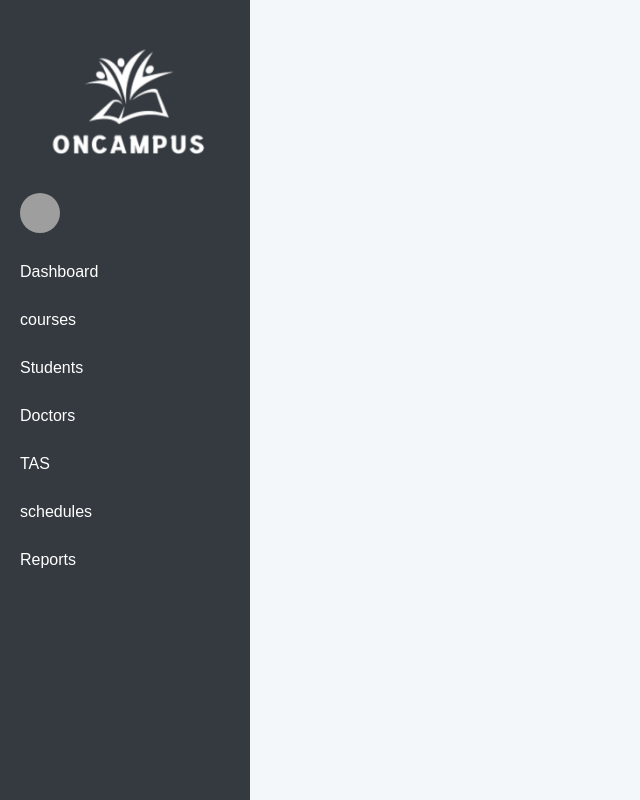
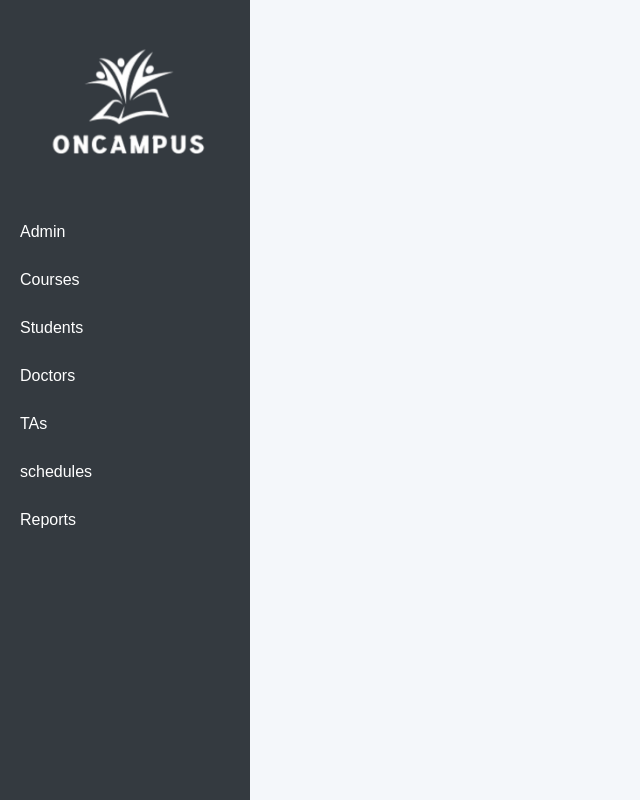
Before and after one commit to Youssef-Demerdash/ASP, a PHP site: page /dashboard_admin.php in a window 1280 px wide. Shown: the whole page, without its empty margins (0-640 px from the left). Run offline with PHP 8.4, Linux system fonts and the light colour scheme; grey boxes are pictures that could not be loaded.

Commit message:
modified

```diff
--- a/dashboard_admin.php
+++ b/dashboard_admin.php
@@ -3,7 +3,7 @@
 <head>
     <meta charset="UTF-8">
     <meta name="viewport" content="width=device-width, initial-scale=1.0">
-    <title>Document</title>
+    <title>Admin</title>
         <link rel="stylesheet" href="css/dashboard_admin.css">
 
 </head>
@@ -14,28 +14,16 @@
           <ul class="nav">
             <li class="nav-item nav-profile">
               <a href="#" class="nav-link">
-                <div class="profile-image">
-                  <img class="img-xs rounded-circle" src="img/face.jpg" alt="profile image">
-                  <div class="dot-indicator bg-success"></div>
-                </div>
-                <div class="text-wrapper">
-
-                  <p class="profile-name">
-                  <p class="designation">
-                </div>
-
+              <a class="nav-link" data-toggle="collapse" href="#ui-basic" aria-expanded="false" aria-controls="ui-basic">
+                <span class="menu-title">Admin</span>
+                <i class="icon-layers menu-icon"></i>
               </a>
-            </li>
-            <li class="nav-item">
-              <a class="nav-link" href="dashboard.php">
-                <span class="menu-title">Dashboard</span>
-                <i class="icon-screen-desktop menu-icon"></i>
               </a>
             </li>
 
             <li class="nav-item">
               <a class="nav-link" data-toggle="collapse" href="#ui-basic" aria-expanded="false" aria-controls="ui-basic">
-                <span class="menu-title">courses</span>
+                <span class="menu-title">Courses</span>
                 <i class="icon-layers menu-icon"></i>
               </a>
               <div class="collapse" id="ui-basic">
@@ -71,13 +59,13 @@
             </li>
             <li class="nav-item">
               <a class="nav-link" data-toggle="collapse" href="#ui-basic1" aria-expanded="false" aria-controls="ui-basic1">
-                <span class="menu-title">TAS</span>
+                <span class="menu-title">TAs</span>
                 <i class="icon-people menu-icon"></i>
               </a>
               <div class="collapse" id="ui-basic1">
                 <ul class="nav flex-column sub-menu">
-                  <li class="nav-item"> <a class="nav-link" href="add-students.php">Add TAS</a></li>
-                  <li class="nav-item"> <a class="nav-link" href="manage-students.php">Manage TAS</a></li>
+                  <li class="nav-item"> <a class="nav-link" href="add-students.php">Add TAs</a></li>
+                  <li class="nav-item"> <a class="nav-link" href="manage-students.php">Manage TAs</a></li>
                 </ul>
               </div>
             </li>
--- a/includes/DB.inc.php
+++ b/includes/DB.inc.php
@@ -2,7 +2,7 @@
 $servername = "localhost";
 $username = "root";
 $password = "";
-$DB = "ASP";
+$DB = "asp";
 
 $conn = mysqli_connect($servername,$username,$password,$DB);
 
```
